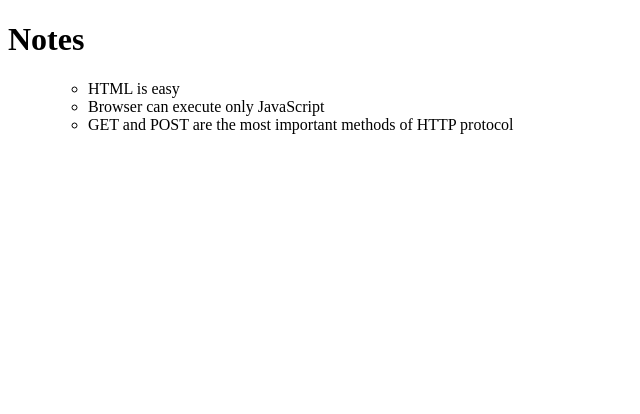
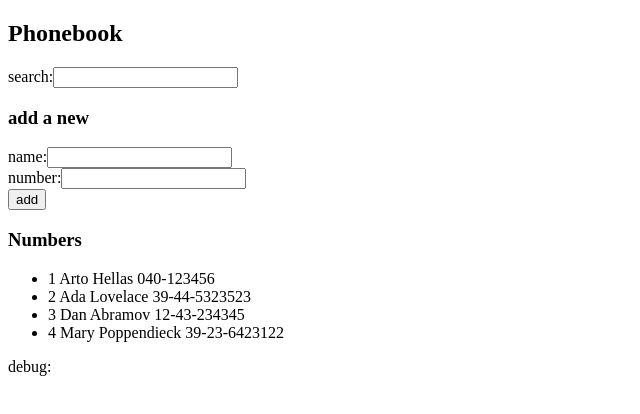
Before and after one commit to hdahlber/fullstackopen2022, a React (Create React App) app in the folder part2/phonebook/: page / in a window 1280 px wide. Shown: the top 414 px of the page, without its empty margins (0-640 px from the left). Built offline with nearby package versions, Linux system fonts and the light colour scheme; the HTML template or start-up script is replaced by a standard one.

Commit message:
upto 2.9 done, refactor next

```diff
--- a/part2/phonebook/src/App.js
+++ b/part2/phonebook/src/App.js
@@ -1,16 +1,90 @@
-import Note from './components/Note'
+import { useState } from 'react'
+import Person from "./components/Person";
 
-const App = ({ notes }) => {
+
+
+
+const App = () => {
+    const [persons, setPersons] = useState([
+        { name: 'Arto Hellas', number: '040-123456', id: 1 },
+        { name: 'Ada Lovelace', number: '39-44-5323523', id: 2 },
+        { name: 'Dan Abramov', number: '12-43-234345', id: 3 },
+        { name: 'Mary Poppendieck', number: '39-23-6423122', id: 4 }
+    ])
+    const [newName, setNewName] = useState('')
+    const [newNumber,setNewNumber] =useState("")
+    const [newSearchName,setSearchName] =useState("")
+
+
+    const addPerson = (event) => {
+        event.preventDefault()
+        const found = persons.find(el => el.name ===newName)
+        if(found){
+            console.log("duplicate")
+            window.alert(`${newName} is already added to phonebook`);
+        }
+        else {
+            const personObject = {
+                name: newName,
+                number: newNumber,
+                id: persons.length +1,
+
+
+            }
+
+            setPersons(persons.concat(personObject))
+            setNewName('')
+            setNewNumber("")
+        }
+    }
+
+    const searchNames = persons.filter(person => person.name.toLowerCase().includes(newSearchName))
+
+
+    const handleNameChange = (event) => {
+        console.log(event.target.value)
+        setNewName(event.target.value)
+    }
+
+    const handleNumberChange = (event) => {
+        console.log(event.target.value)
+        setNewNumber(event.target.value)
+    }
+    const handleSearchChange = (event) => {
+        console.log(event.target.value)
+        setSearchName(event.target.value)
+    }
+
     return (
         <div>
-        <h1>Notes</h1>
+            <h2>Phonebook</h2>
+            <div>
+                search:<input value={newSearchName}
+                onChange={handleSearchChange}/>
+            </div>
+            <h3>add a new</h3>
+            <form onSubmit={addPerson}>
+               <div>
+                   name:<input value={newName}
+                   onChange={handleNameChange}/>
+               </div>
+                <div>
+                    number:<input value={newNumber}
+                    onChange={handleNumberChange}/>
+                </div>
+                <div>
+                    <button type="submit">add </button>
+                </div>
+            </form>
+            <h3>Numbers</h3>
+
             <ul>
-          <ul>
-            {notes.map(note =>
-                <Note key={note.id} note={note} />
+                {searchNames.map(person =>
+                    <Person key={person.name} person={person} />
                 )}
             </ul>
-        </ul>
+
+            <div>debug: {newName}</div>
         </div>
     )
 }
--- a/part2/phonebook/src/components/Note.js
+++ /dev/null
@@ -1,7 +0,0 @@
-const Note = ({ note }) => {
-    return (
-        <li>{note.content}</li>
-    )
-}
-
-export default Note
--- /dev/null
+++ b/part2/phonebook/src/components/Person.js
@@ -0,0 +1,7 @@
+const Person = ({ person }) => {
+    return (
+        <li>{person.id} {person.name} {person.number}</li>
+    )
+}
+
+export default Person
--- a/part2/phonebook/src/index.js
+++ b/part2/phonebook/src/index.js
@@ -1,25 +1,6 @@
-import ReactDOM from "react-dom/client"
+import React from 'react'
+import ReactDOM from 'react-dom/client'
 
-import App from "./App"
+import App from './App'
 
-const notes = [
-    {
-        id: 1,
-        content: "HTML is easy",
-        important: true,
-    },
-    {
-        id: 2,
-        content: "Browser can execute only JavaScript",
-        important: false,
-    },
-    {
-        id: 3,
-        content: "GET and POST are the most important methods of HTTP protocol",
-        important: true,
-    },
-]
-
-ReactDOM.createRoot(document.getElementById("root")).render(
-    <App notes={notes} />
-)
+ReactDOM.createRoot(document.getElementById('root')).render(<App />)
```
Also changed, not shown: part2/phonebook/src/components/Persons.js (added, +13 -0 lines), part2/phonebook/src/components/Filter.js (added). Lines whose indentation alone changed are shown as unchanged.
